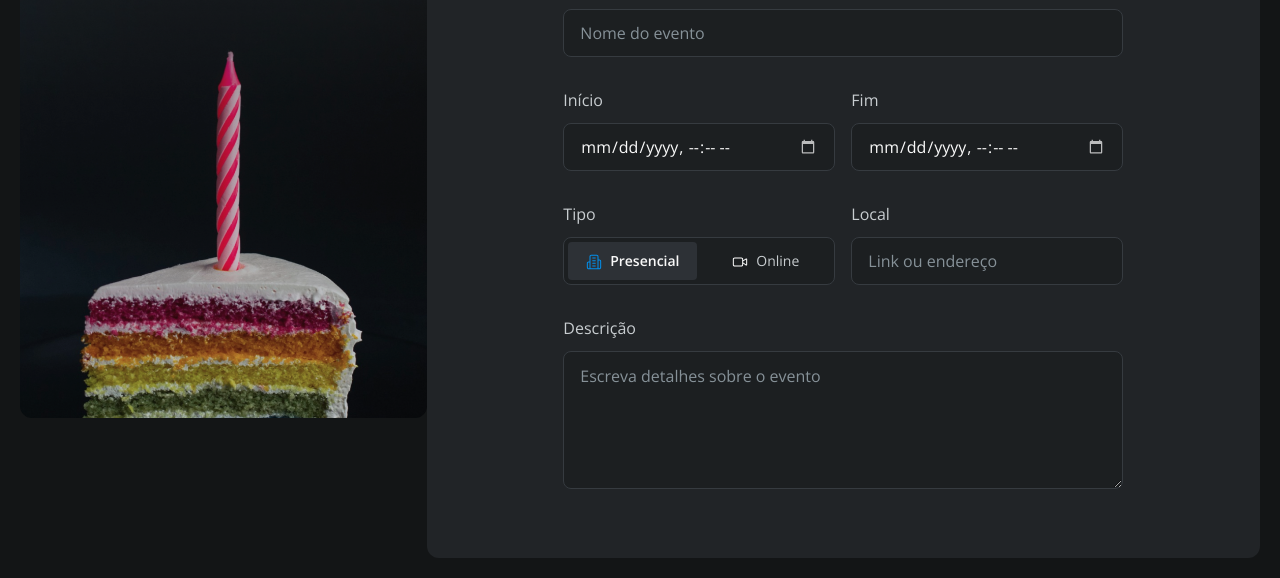
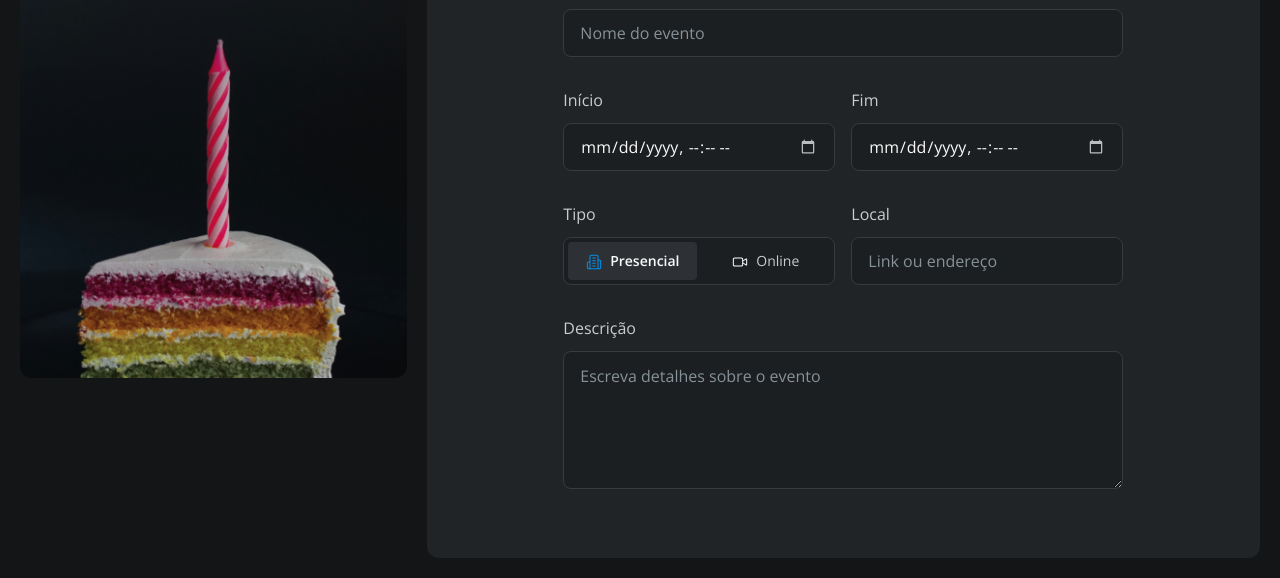
Before and after one commit to derek-fo/rocketseat-desafio-festivite, a plain HTML site: page index.html in a window 1280 px wide. Shown: the part 222-800 px from the top of the page. Drawn offline with nearby package versions, Linux system fonts and the light colour scheme.

Commit message:
ajuste logo

```diff
--- a/styles/layout.css
+++ b/styles/layout.css
@@ -4,7 +4,7 @@ grid-template-columns: 1fr 2fr;
 justify-content: center;
 
 height: 100vh;
-max-width: 1500px;
+max-width: 1280px;
 margin-inline: auto;
 
 overflow: hidden;
--- a/styles/logo.css
+++ b/styles/logo.css
@@ -1,6 +1,6 @@
 aside#logo-content {
     border-radius: 12px;
-    margin: 20px 0 160px 20px;
+    margin: 20px 20px 200px 20px;
     position: relative;
     overflow: hidden;
 }
```
